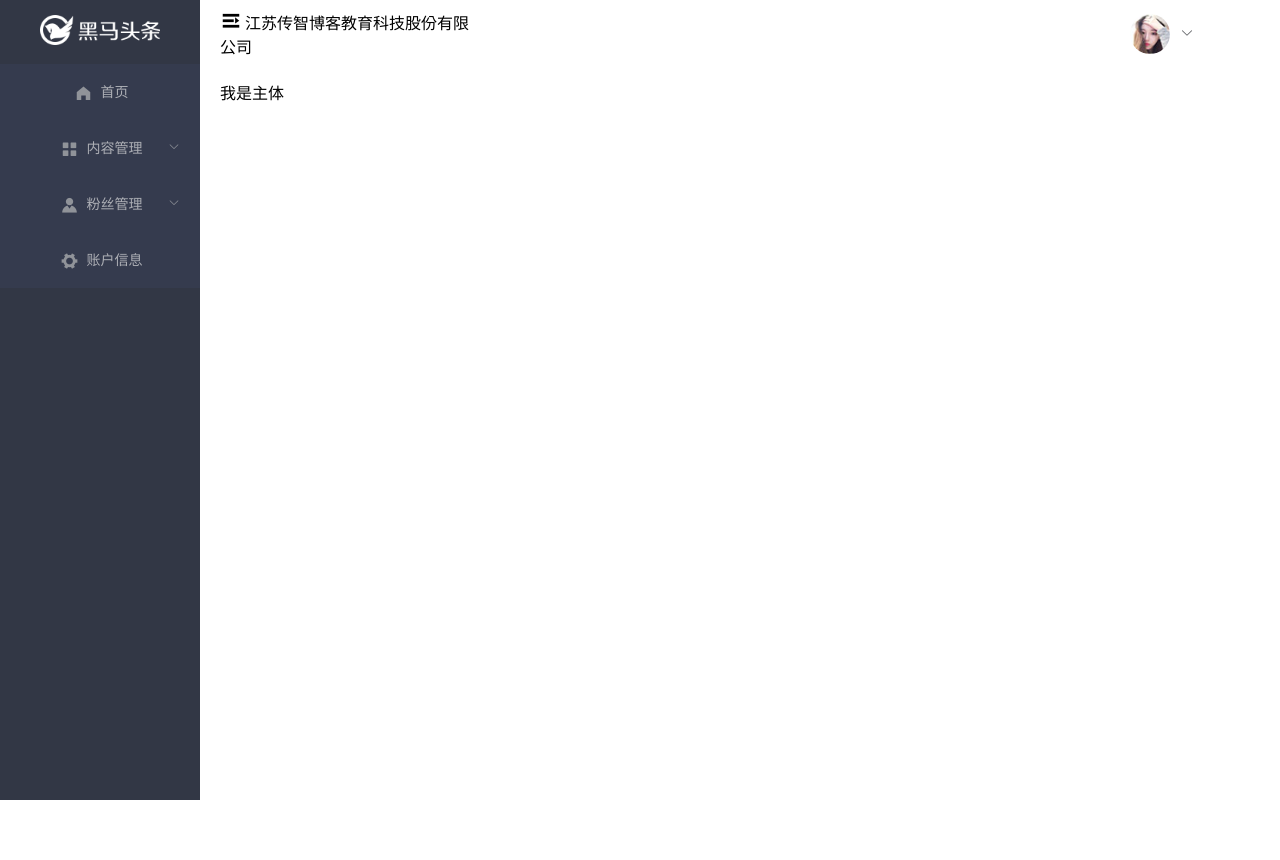
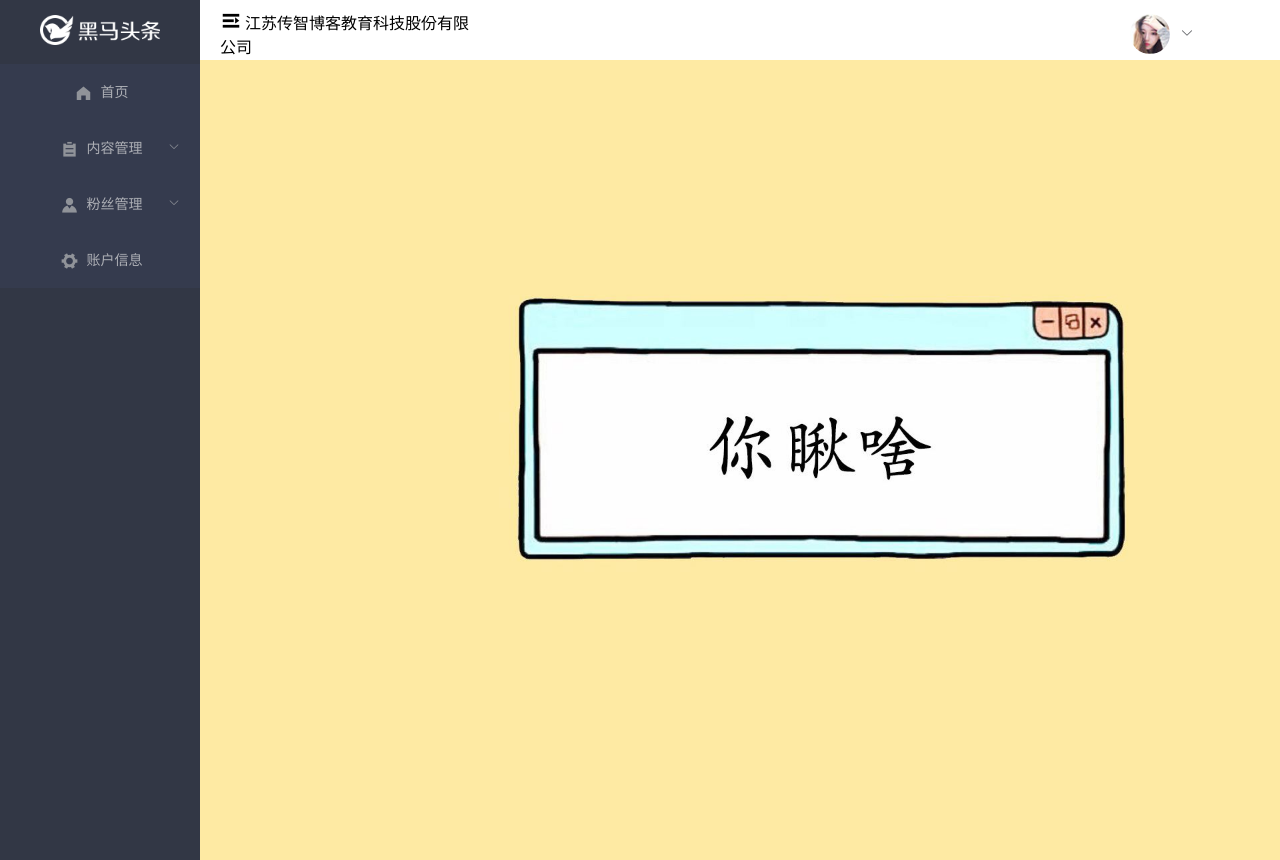
Before and after one commit to Jinxsusu/toutiaopc, a Vue app: page / in a window 1280 px wide. Before the commit the page ends 800 px from the top, so only its background shows below. Built offline with nearby package versions, Linux system fonts and the light colour scheme; no server answers.

Commit message:
设置导航守卫,没有token返回到登录页面 完善主页的主体部分

```diff
--- a/src/components/home/layout-aside.vue
+++ b/src/components/home/layout-aside.vue
@@ -11,11 +11,11 @@
     >
       <el-menu-item index="/">
         <i class="el-icon-s-home"></i>
-        <span>首页</span>
+        <span slot='title'>首页</span>
       </el-menu-item>
       <el-submenu index="1">
         <template slot="title">
-          <i class="el-icon-menu"></i>
+          <i class="el-icon-s-order"></i>
           <span>内容管理</span>
         </template>
         <el-menu-item index="/home/publish">发布文章</el-menu-item>
@@ -50,7 +50,7 @@ export default {}
   width: 200px;
   background-color: #323745;
   text-align: center;
-  height: 100vh;
+height: 100%;
 }
 .title {
   padding: 15px;
--- a/src/views/home/index.vue
+++ b/src/views/home/index.vue
@@ -7,7 +7,9 @@
       <el-header>
         <layout-header/>
       </el-header>
-      <el-main>我是主体</el-main>
+      <el-main style="padding:0;margin:0">
+        <router-view></router-view>
+      </el-main>
     </el-container>
   </el-container>
 </template>
--- /dev/null
+++ b/src/views/home/main.vue
@@ -0,0 +1,17 @@
+<template>
+  <div class="main"></div>
+</template>
+
+<script>
+export default {
+
+}
+</script>
+
+<style scoped lang="less" >
+.main{
+    height: 100vh;
+    background-image: url('../../assets/img/home.jpg');
+    background-size: cover;
+}
+</style>>
```
Also changed, not shown: src/router/index.js (+6 -1 lines), src/router/permission.js (added, +14 -0 lines), src/utils/axios.config.js (added).
